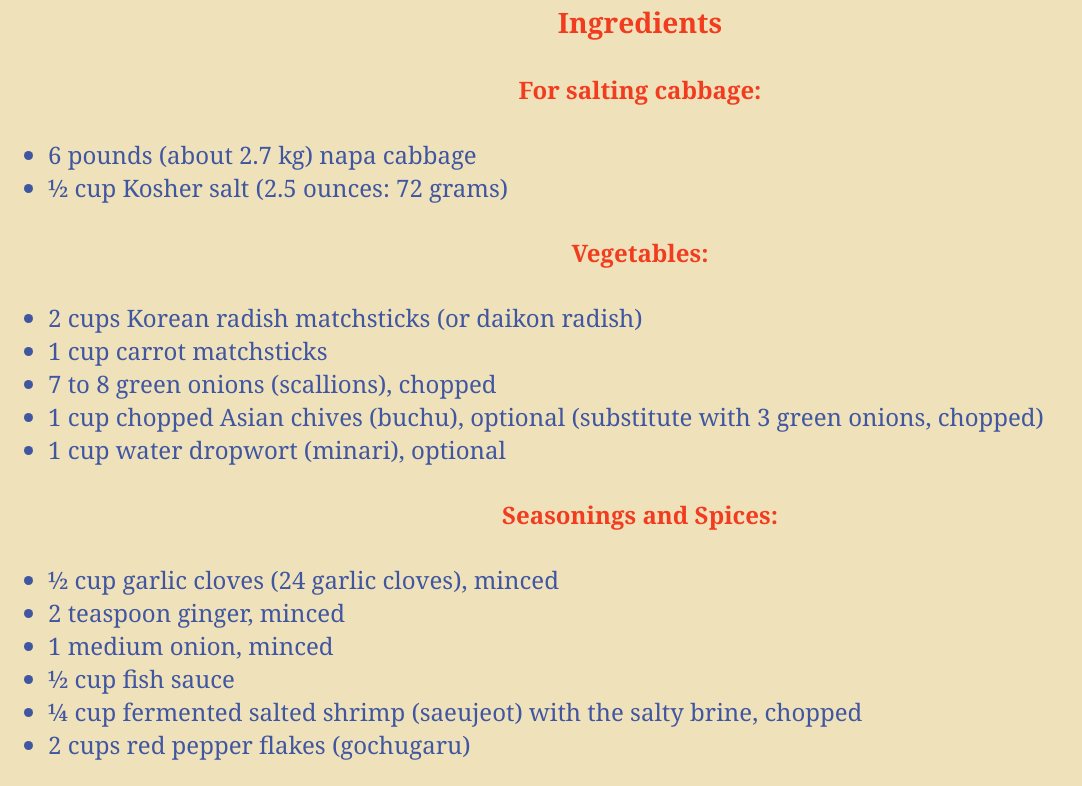
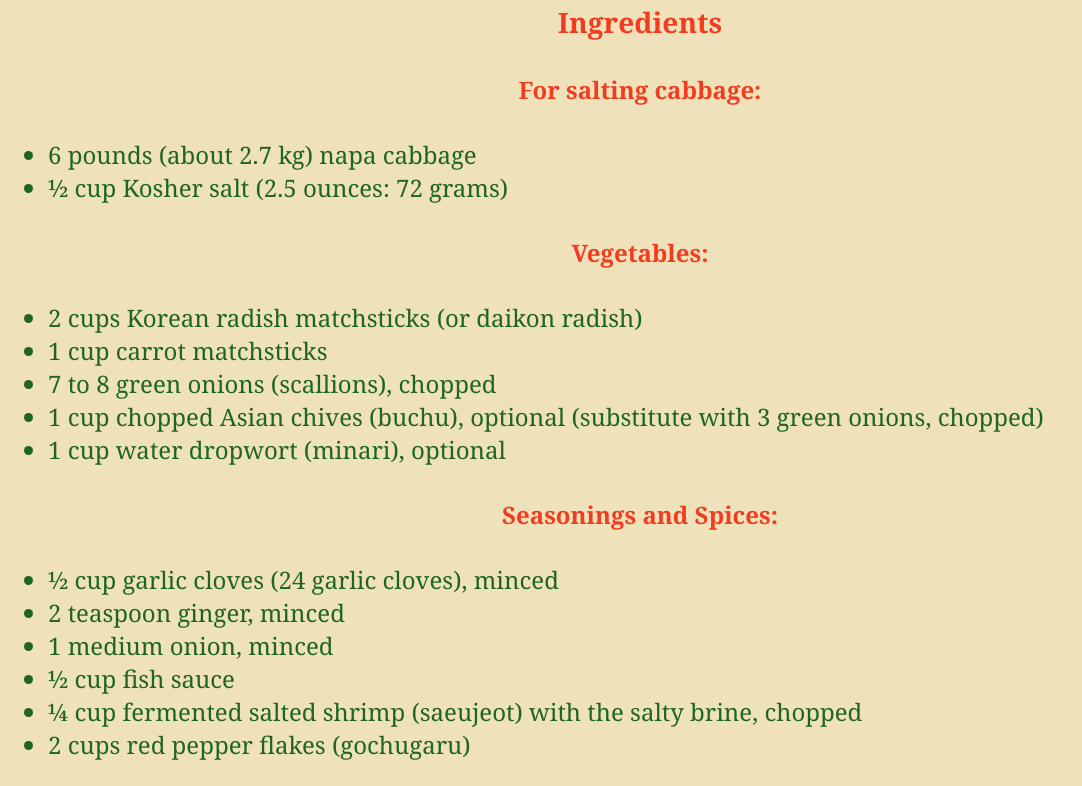
Before and after one commit to Behindtheboard/odin-recipes, a plain HTML site: page Recipes/kimchi.html in a window 1280 px wide. Shown: the part 999-1785 px from the top of the page, without its empty margins (0-1082 px from the left). Drawn offline with Linux system fonts and the light colour scheme.

Commit message:
Change ingredients color

```diff
--- a/style.css
+++ b/style.css
@@ -6,6 +6,10 @@ body, a {
     font-family: Georgia, 'Times New Roman', Times, serif;
     color: #4056A1;
     font-size: 24px;
+}
+
+ul {
+    color: #1f6521;
 }
 
 .container img {
```
